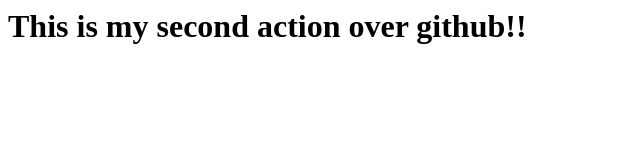
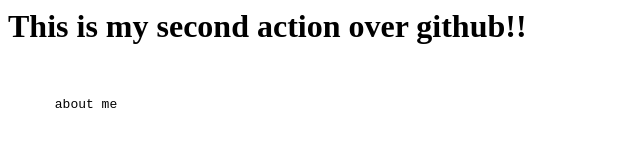
Before and after one commit to Bidhan-008/newrepo2, a plain HTML site: page index.html in a window 1280 px wide. Shown: the full height of the page, 0-640 px from the left. Drawn offline with Linux system fonts and the light colour scheme.

Commit message:
add pre tag

```diff
--- a/index.html
+++ b/index.html
@@ -1 +1,5 @@
 <h1> This is my second action over github!!</h1>
+<br>
+<pre>
+      about me
+</pre>
--- a/style.css
+++ b/style.css
@@ -0,0 +1,3 @@
+pre{
+    color:red;
+}
```
